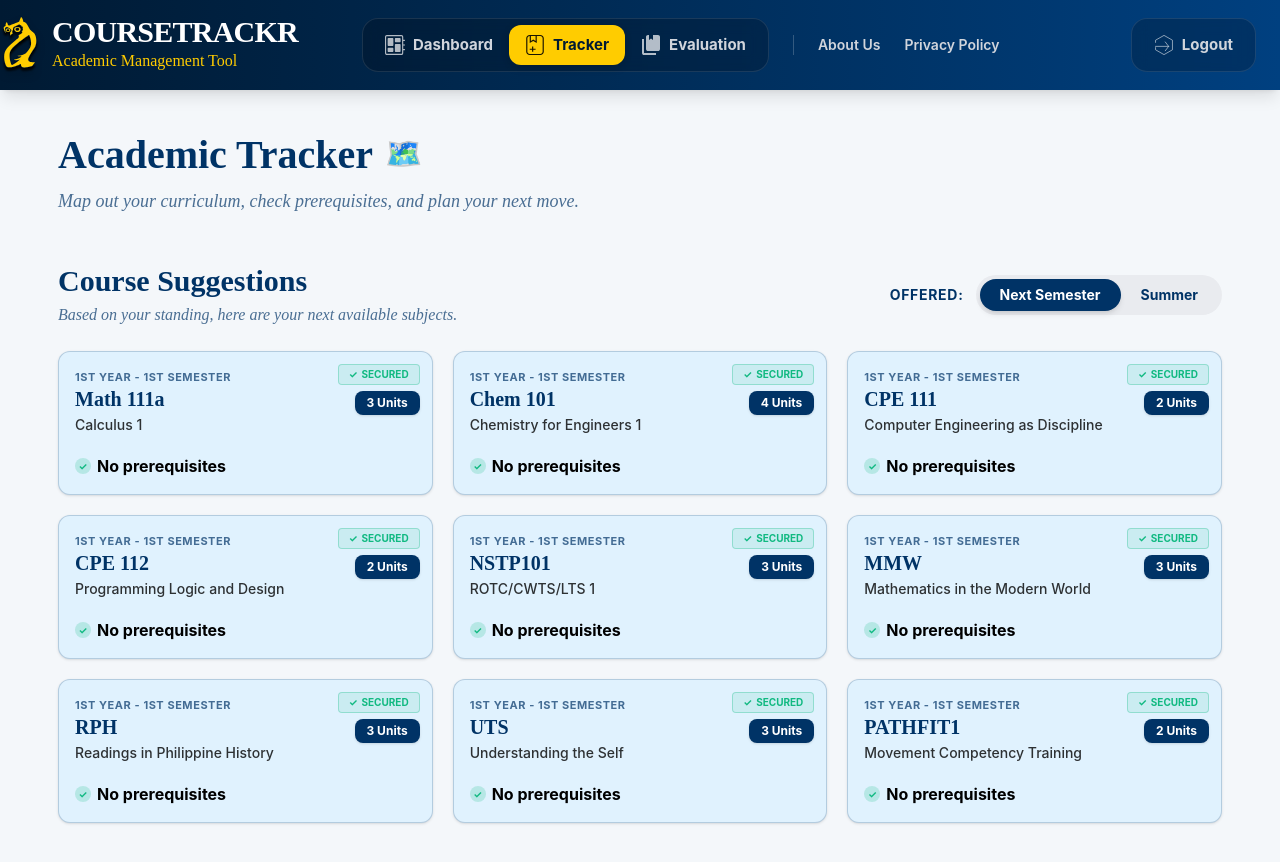
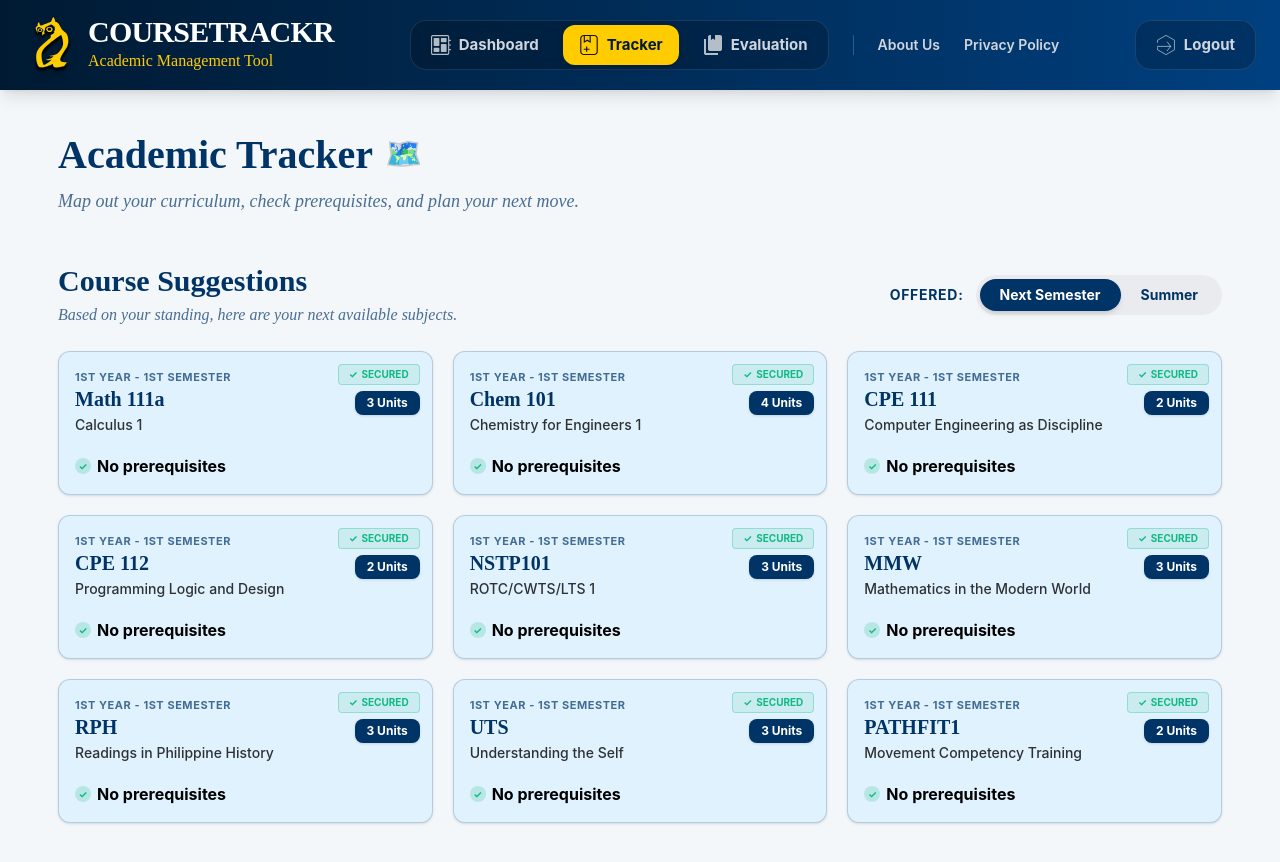
Before and after one commit to knghtcomp/CourseTrackr, a React (Vite) app in the folder CourseTrackrKuago/: page /tracker in a window 1280 px wide. Shown: the top 862 px of the page. Built offline with nearby package versions, Linux system fonts and the light colour scheme; a web font is replaced by a local one.

Commit message:
BIG NEW CHANGES

```diff
--- a/CourseTrackrKuago/index.html
+++ b/CourseTrackrKuago/index.html
@@ -3,7 +3,7 @@
   <head>
     <meta charset="UTF-8" />
     <link rel="icon" type="image/svg+xml" href="/favicon.svg" />
-    <meta name="viewport" content="width=device-width, initial-scale=1.0" />
+    <meta name="viewport" content="width=device-width, initial-scale=1.0, maximum-scale=1.0, user-scalable=no" />
     <title>coursetrackrkuago</title>
   </head>
   <body>
--- a/CourseTrackrKuago/src/pages/DashBoard/StudentDashboardHeaderSection.jsx
+++ b/CourseTrackrKuago/src/pages/DashBoard/StudentDashboardHeaderSection.jsx
@@ -38,7 +38,8 @@ export const StudentDashboardHeaderSection = () => {
     : 'dashboard';
 
   const handleLogout = () => {
-    localStorage.removeItem('currentUser');
+    // 🚨 BUG FIX: Updated this to clear the new 'studentUser' key!
+    localStorage.removeItem('studentUser');
     localStorage.removeItem('setupLocked');
     localStorage.removeItem('gradingPortalOpen');
     navigate('/');
@@ -46,21 +47,26 @@ export const StudentDashboardHeaderSection = () => {
 
   return (
     <header
-      className="w-full h-[90px] flex items-center relative shadow-lg z-[100] shrink-0 bg-gradient-to-r from-[#001A33] to-[#004080]"
+      // MOBILE FIX: Slim 60px height on mobile, 90px on desktop
+      className="w-full h-[60px] md:h-[90px] flex items-center relative shadow-lg z-[100] shrink-0 bg-gradient-to-r from-[#001A33] to-[#004080]"
     >
-      <div className="w-full max-w-[1440px] mx-auto flex items-center px-4 lg:px-6 h-full">
+      {/* MOBILE FIX: justify-between separates into strictly 3 zones */}
+      <div className="w-full max-w-[1440px] mx-auto flex items-center justify-between px-3 md:px-6 h-full gap-2">
 
-        {/* GROUP 1: Branding + Navigation Links */}
-        <div className="flex flex-row items-center -ml-6 lg:-ml-8 gap-6 lg:gap-10">
-
-          {/* Logo & Text */}
-          <div className="flex flex-row items-center cursor-pointer" onClick={() => navigate('/dashboard')}>
+        {/* ==============================
+            ZONE 1: LOGO (Left)
+        ============================== */}
+        <div
+          className="flex items-center cursor-pointer shrink-0"
+          onClick={() => navigate('/dashboard')}
+        >
           <img
             src="/logo.svg"
             alt="Logo"
-              className="w-12 h-12 lg:w-14 lg:h-14 -mr-1 drop-shadow-lg"
+            className="w-8 h-8 md:w-14 md:h-14 drop-shadow-lg"
           />
-            <div className="flex flex-col justify-center ml-2">
+          {/* TEXT: Strictly hidden on mobile */}
+          <div className="hidden md:flex flex-col justify-center ml-2">
             <h1 className="text-[22px] lg:text-[26px] xl:text-[30px] font-bold text-white leading-none font-['Calistoga'] m-0 tracking-tight">
               COURSETRACKR
             </h1>
@@ -70,77 +76,84 @@ export const StudentDashboardHeaderSection = () => {
           </div>
         </div>
 
-          {/* Nav Buttons Container (Segmented Toggle UI) */}
-          <div className="flex p-1.5 bg-black/20 rounded-2xl border border-white/10 backdrop-blur-sm ml-2 lg:ml-6">
+        {/* ==============================
+            ZONE 2: NAVIGATION (Center)
+        ============================== */}
+        <div className="flex items-center">
+
+          <div className="flex p-1 bg-black/20 rounded-xl md:rounded-2xl border border-white/10 backdrop-blur-sm gap-1 md:gap-2">
 
             {/* DASHBOARD BUTTON */}
             <button
+              title="Dashboard"
               onClick={() => navigate('/dashboard')}
-              className={`flex items-center gap-2 px-4 h-10 rounded-xl transition-all duration-300 group ${
+              // MOBILE FIX: w-10 h-10 forces a perfect square icon on phones
+              className={`flex items-center justify-center md:gap-2 w-10 h-10 md:w-auto md:px-4 md:h-10 rounded-lg md:rounded-xl transition-all duration-300 active:scale-95 group ${
                 isActive === 'dashboard'
-                ? 'bg-[#FFCC00] text-[#001A33] shadow-[0_2px_10px_rgba(0,0,0,0.2)]'
-                : 'text-gray-300 hover:text-white hover:bg-white/10'
+                ? 'bg-[#FFCC00] shadow-[0_2px_10px_rgba(0,0,0,0.2)]'
+                : 'hover:bg-white/10'
               }`}
             >
               <img
                 src="/dashboard.svg"
-                alt=""
-                className={`w-4 h-4 lg:w-5 lg:h-5 shrink-0 transition-all duration-300 ${
+                alt="Dashboard"
+                className={`w-5 h-5 shrink-0 transition-all duration-300 ${
                   isActive === 'dashboard' ? 'brightness-0 opacity-90' : 'brightness-0 invert opacity-70 group-hover:opacity-100'
                 }`}
               />
-              <span className="text-[13px] lg:text-[15px] font-bold font-['Inter'] whitespace-nowrap">
+              {/* TEXT: Strictly hidden on mobile */}
+              <span className={`hidden md:block text-[13px] lg:text-[15px] font-bold font-['Inter'] whitespace-nowrap ${isActive === 'dashboard' ? 'text-[#001A33]' : 'text-gray-300 group-hover:text-white'}`}>
                 Dashboard
               </span>
             </button>
 
             {/* TRACKER BUTTON */}
             <button
+              title="Tracker"
               onClick={() => navigate('/tracker')}
-              className={`flex items-center gap-2 px-4 h-10 rounded-xl transition-all duration-300 group ${
+              className={`flex items-center justify-center md:gap-2 w-10 h-10 md:w-auto md:px-4 md:h-10 rounded-lg md:rounded-xl transition-all duration-300 active:scale-95 group ${
                 isActive === 'tracker'
-                ? 'bg-[#FFCC00] text-[#001A33] shadow-[0_2px_10px_rgba(0,0,0,0.2)]'
-                : 'text-gray-300 hover:text-white hover:bg-white/10'
+                ? 'bg-[#FFCC00] shadow-[0_2px_10px_rgba(0,0,0,0.2)]'
+                : 'hover:bg-white/10'
               }`}
             >
               <img
                 src="/trackr.svg"
-                alt=""
-                className={`w-4 h-4 lg:w-5 lg:h-5 shrink-0 transition-all duration-300 ${
+                alt="Tracker"
+                className={`w-5 h-5 shrink-0 transition-all duration-300 ${
                   isActive === 'tracker' ? 'brightness-0 opacity-90' : 'brightness-0 invert opacity-70 group-hover:opacity-100'
                 }`}
               />
-              <span className="text-[13px] lg:text-[15px] font-bold font-['Inter'] whitespace-nowrap">
+              <span className={`hidden md:block text-[13px] lg:text-[15px] font-bold font-['Inter'] whitespace-nowrap ${isActive === 'tracker' ? 'text-[#001A33]' : 'text-gray-300 group-hover:text-white'}`}>
                 Tracker
               </span>
             </button>
 
-            {/* ACADEMIC HISTORY BUTTON */}
+            {/* EVALUATION BUTTON */}
             <button
+              title="Evaluation"
               onClick={() => navigate('/history')}
-              className={`flex items-center gap-2 px-4 h-10 rounded-xl transition-all duration-300 group ${
+              className={`flex items-center justify-center md:gap-2 w-10 h-10 md:w-auto md:px-4 md:h-10 rounded-lg md:rounded-xl transition-all duration-300 active:scale-95 group ${
                 isActive === 'history'
-                ? 'bg-[#FFCC00] text-[#001A33] shadow-[0_2px_10px_rgba(0,0,0,0.2)]'
-                : 'text-gray-300 hover:text-white hover:bg-white/10'
+                ? 'bg-[#FFCC00] shadow-[0_2px_10px_rgba(0,0,0,0.2)]'
+                : 'hover:bg-white/10'
               }`}
             >
               <img
                 src="/academichistory.svg"
-                alt=""
-                className={`w-4 h-4 lg:w-5 lg:h-5 shrink-0 transition-all duration-300 ${
+                alt="Evaluation"
+                className={`w-5 h-5 shrink-0 transition-all duration-300 ${
                   isActive === 'history' ? 'brightness-0 opacity-90' : 'brightness-0 invert opacity-70 group-hover:opacity-100'
                 }`}
               />
-              <span className="text-[13px] lg:text-[15px] font-bold font-['Inter'] whitespace-nowrap">
+              <span className={`hidden md:block text-[13px] lg:text-[15px] font-bold font-['Inter'] whitespace-nowrap ${isActive === 'history' ? 'text-[#001A33]' : 'text-gray-300 group-hover:text-white'}`}>
                 Evaluation
               </span>
             </button>
 
           </div>
 
-        </div>
-
-        {/* Text Links (About, Privacy) */}
+          {/* Text Links (About, Privacy) - Safely hidden away on mobile screens */}
           <div className="hidden xl:flex items-center gap-6 ml-6 border-l border-white/20 pl-6">
             <button
               onClick={() => navigate('/about')}
@@ -156,11 +169,14 @@ export const StudentDashboardHeaderSection = () => {
             </button>
           </div>
 
+        </div>
 
-        {/* GROUP 2: USER INFO & LOGOUT (Pinned to right edge) */}
-        <div className="ml-auto flex items-center gap-4 lg:gap-6">
+        {/* ==============================
+            ZONE 3: LOGOUT (Right)
+        ============================== */}
+        <div className="flex items-center gap-2 md:gap-4 lg:gap-6 shrink-0">
 
-          {/* Display User Name and Year Standing */}
+          {/* Display User Name and Year Standing (Hidden on mobile) */}
           {userName && (
             <div className="hidden md:flex flex-col items-end">
               <span className="text-white text-[14px] lg:text-[15px] font-bold font-['Inter']">
@@ -172,23 +188,25 @@ export const StudentDashboardHeaderSection = () => {
             </div>
           )}
 
-          {/* Logout Button (Matching Glassy Segmented UI) */}
-          <div className="flex p-1.5 bg-black/20 rounded-2xl border border-white/10 backdrop-blur-sm">
+          {/* Logout Button */}
+          <div className="flex p-1 bg-black/20 rounded-xl md:rounded-2xl border border-white/10 backdrop-blur-sm">
             <button
+              title="Logout"
               onClick={handleLogout}
-              className="flex items-center gap-2 px-4 h-10 rounded-xl transition-all duration-300 group text-gray-300 hover:text-white hover:bg-white/10"
+              // MOBILE FIX: w-10 h-10 square button
+              className="flex items-center justify-center md:gap-2 w-10 h-10 md:w-auto md:px-4 md:h-10 rounded-lg md:rounded-xl transition-all duration-300 active:scale-95 group hover:bg-white/10"
             >
               <img
                 src="/logout.svg"
-                alt=""
-                className="w-4 h-4 lg:w-5 lg:h-5 shrink-0 transition-all duration-300 brightness-0 invert opacity-70 group-hover:opacity-100"
+                alt="Logout"
+                className="w-5 h-5 shrink-0 transition-all duration-300 brightness-0 invert opacity-70 group-hover:opacity-100"
               />
-              <span className="text-[13px] lg:text-[15px] font-bold font-['Inter'] whitespace-nowrap">
+              {/* TEXT: Strictly hidden on mobile */}
+              <span className="hidden md:block text-[13px] lg:text-[15px] font-bold font-['Inter'] whitespace-nowrap text-gray-300 group-hover:text-white">
                 Logout
               </span>
             </button>
           </div>
-
 
         </div>
 
```
Also changed, not shown: CourseTrackrKuago/src/pages/Admin/AdminDashboardHeaderSection.jsx (+100 -44 lines), CourseTrackrKuago/src/pages/Setup.jsx (+40 -7 lines). Lines whose indentation alone changed are shown as unchanged.
